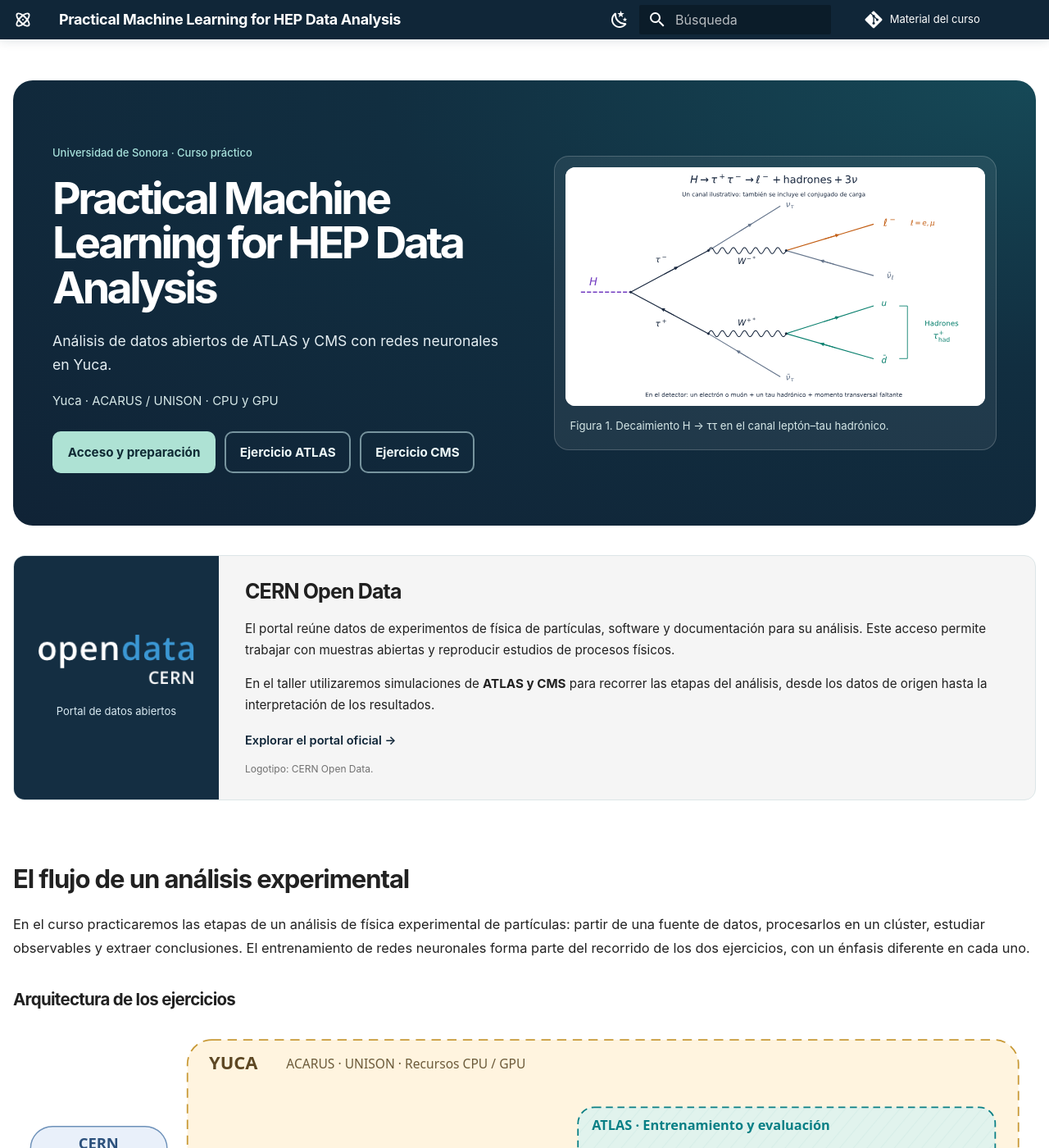
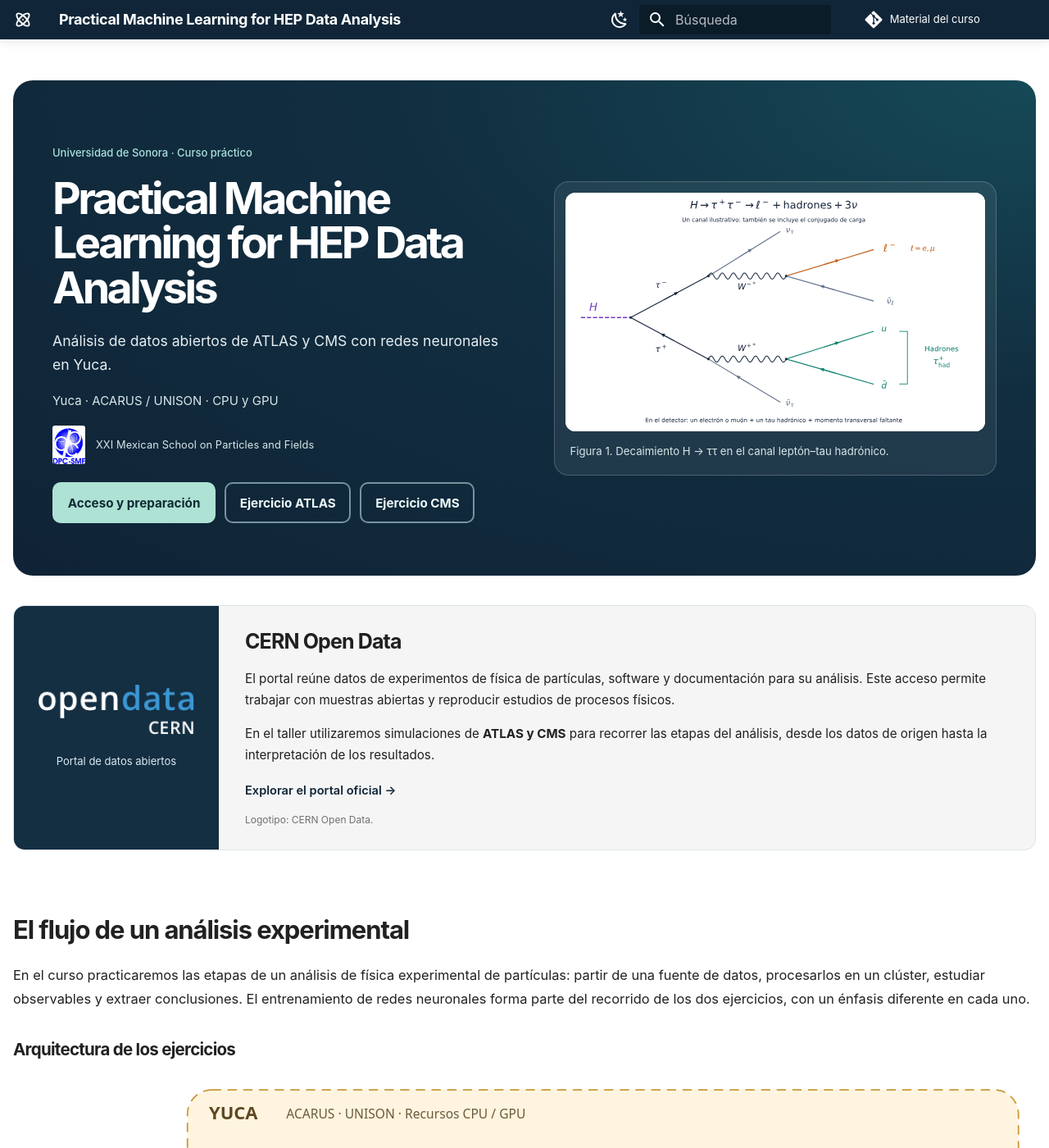
Before and after one commit to castaned/practical-ml-hep, an MkDocs documentation site: the page built from docs/index.md, in a window 1280 px wide and 1400 px high. Shown: the whole window at 82% size. Built offline with MkDocs 1.6.1 and Material for MkDocs 9.7.7, drawn with Linux system fonts in a browser that asks for light colours; comment, search, counter and statistics services are not loaded.

Commit message:
Add discreet school event identification with supplied DPyC-SMF logo

```diff
--- a/docs/index.md
+++ b/docs/index.md
@@ -15,6 +15,11 @@ hide:
 Análisis de datos abiertos de ATLAS y CMS con redes neuronales en Yuca.
 
 <p class="course-affiliation">Yuca · ACARUS / UNISON · CPU y GPU</p>
+
+<div class="workshop-event">
+<img src="assets/event/dpyc-smf.png" alt="División de Partículas y Campos de la Sociedad Mexicana de Física" width="40" height="48">
+<span>XXI Mexican School on Particles and Fields</span>
+</div>
 
 <div class="course-links" markdown>
 
--- a/docs/stylesheets/course.css
+++ b/docs/stylesheets/course.css
@@ -141,3 +141,7 @@ body { font-family:Inter,"Segoe UI",Arial,sans-serif; }
 .open-data-copy>a {font-size:.73rem;font-weight:600;}
 .open-data-copy .open-data-credit {font-size:.6rem;color:var(--md-default-fg-color--light);margin:.6rem 0 0;}
 @media(max-width:680px){.open-data-intro{grid-template-columns:1fr;}.md-typeset .open-data-brand{padding:1.2rem;gap:.5rem;}.open-data-copy{padding:1.2rem;}}
+/* Discreet event identification in the workshop cover */
+.workshop-event {display:flex;align-items:center;gap:.65rem;margin:.9rem 0 .6rem;max-width:100%;}
+.md-typeset .course-hero .workshop-event img {display:block;flex:0 0 auto;width:40px;height:auto;border-radius:3px;}
+.course-hero .workshop-event span {font-size:.64rem;font-weight:400;line-height:1.5;color:#d6e8e8;letter-spacing:.01em;}
--- a/mkdocs.yml
+++ b/mkdocs.yml
@@ -42,7 +42,7 @@ markdown_extensions:
   - attr_list
   - md_in_html
 extra_css:
-  - stylesheets/course.css?v=6
+  - stylesheets/course.css?v=7
 extra_javascript:
   - javascripts/explorer.js
   - javascripts/results.js
```
Also changed, not shown: docs/assets/event/dpyc-smf.png (added).
